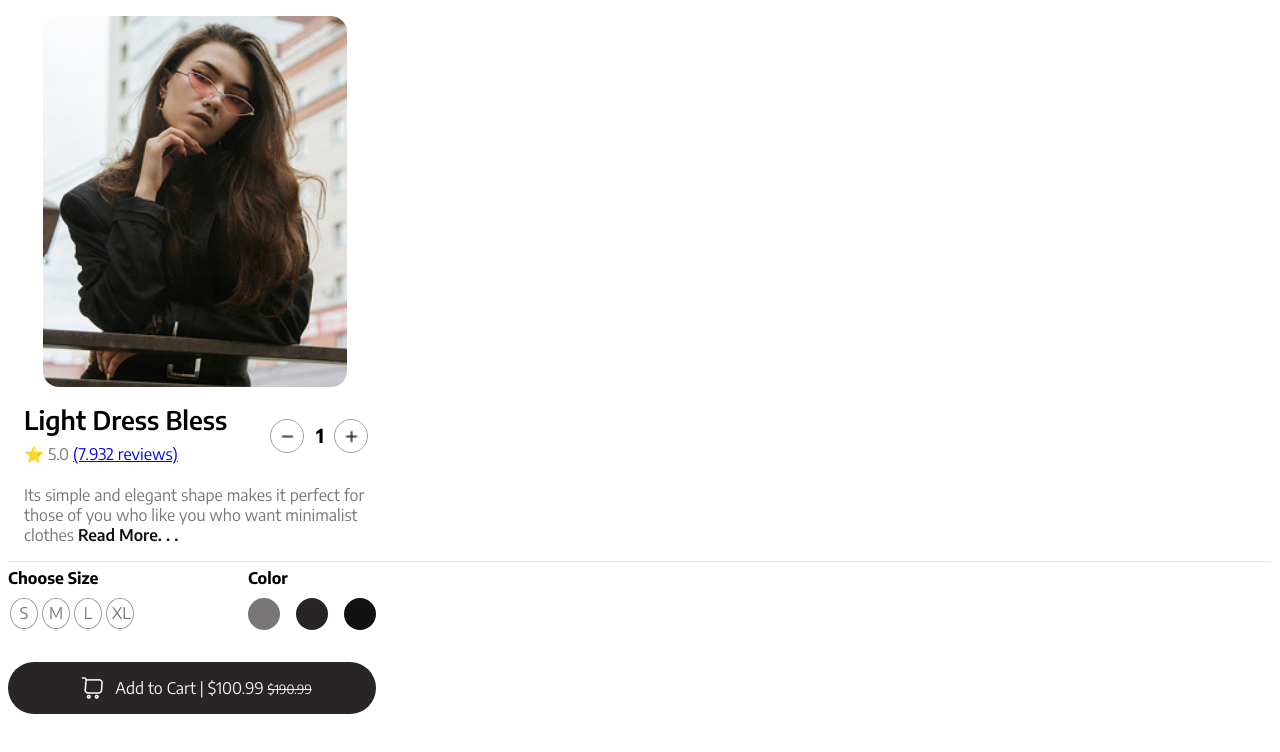
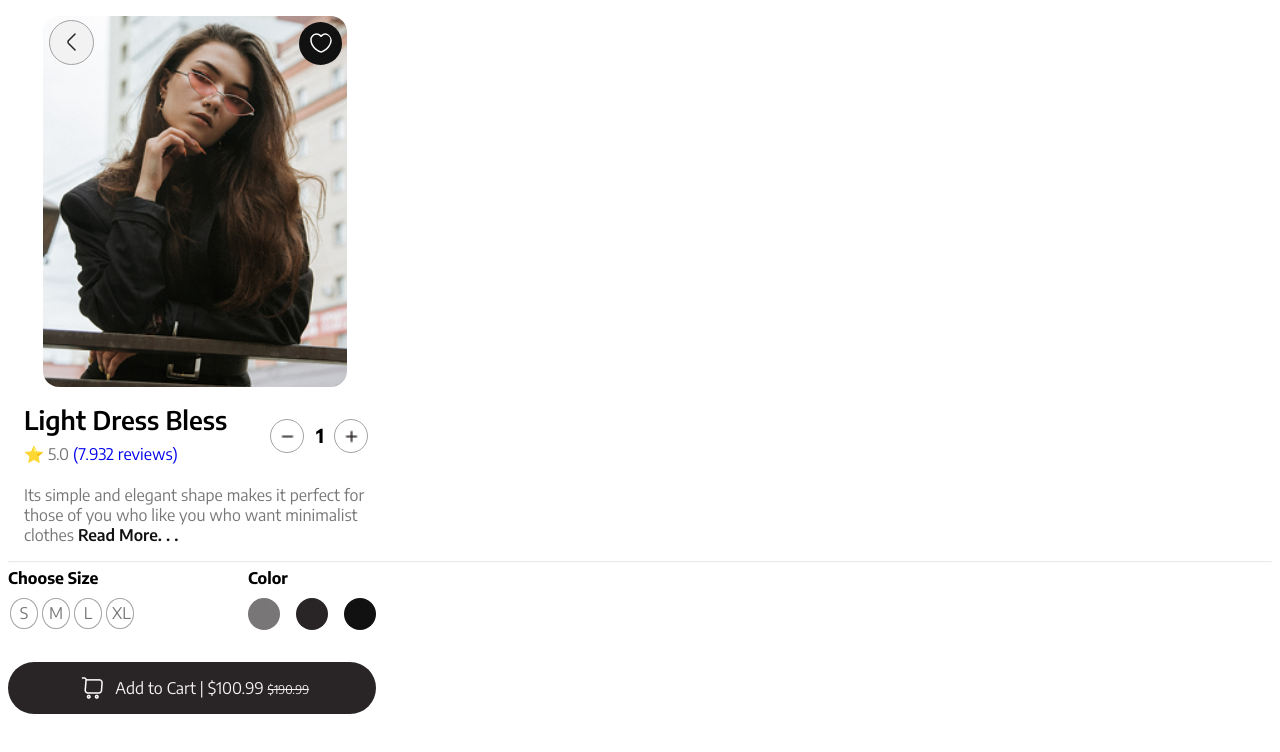
Before and after one commit to AndresFForeroP/Proyecto-final-html-css, a plain HTML site: page carrito.html in a window 1280 px wide. Drawn offline with Linux system fonts and the light colour scheme.

Commit message:
carrito terminado

```diff
--- a/carrito.html
+++ b/carrito.html
@@ -12,6 +12,8 @@
 <body>
     <header>
         <div class="div-imagen">
+            <a href="index.html"><img class="atras" src="img/pagdetalles/atras.png" alt=""></a>
+            <a href=""><img class="corazon" src="img/pagdetalles/corazon.png" alt=""></a>
         </div>
         <div class="grid-a">
             <div>
@@ -60,9 +62,11 @@
             </div>
         </div>
     </header>
-    <section>
-        <img src="img/pagdetalles/shopping-cart.png" alt="">
-        <p>Add to Cart | $100.99 <del>$190.99</del></p>
-    </section>
+    <a href="pago.html">
+        <section>
+            <img src="img/pagdetalles/shopping-cart.png" alt="">
+            <p>Add to Cart | $100.99 <del>$190.99</del></p>
+        </section>
+    </a>
 </body>
 </html>
--- a/css/carrito.css
+++ b/css/carrito.css
@@ -7,9 +7,6 @@
 }
 *{
     font-family: "Encode Sans", sans-serif;
-}
-body {
-    overflow: hidden;
 }
 header{
     .div-imagen{
@@ -21,6 +18,28 @@ header{
         background-image: url(/img/paginainicio/producto2.png);
         background-size: cover;
         background-position-y: -2.9rem;
+        .atras{
+            position: relative;
+            top: 1%;
+            left: 2%;
+            width: 1.5rem;
+            padding: 0.6rem;
+            text-align: center;
+            font-size: 2.5rem;
+            border-radius: 100%;
+            border: 0.3px solid var(--Tercercolor);
+            color: var(--quintocolor);
+            background-color: var(--Cuartocolor);
+        }
+        .corazon{
+            width: 1.5rem;
+            position: relative;
+            top: 1%;
+            left: 68%;
+            padding: 0.6rem;
+            border-radius: 100%;
+            background-color: var(--quintocolor);
+        }
     }
     .grid-a{
         display: grid;
@@ -138,5 +157,8 @@ section p{
     margin-left: -3.3rem;
 }
 section del{
-    font-size: 0.8rem;
+    font-size: 0.75rem;
 }
+a{
+    text-decoration: none;
+}
--- /dev/null
+++ b/css/pago.css
@@ -0,0 +1,10 @@
+:root{
+    --Primercolor: #292526;
+    --Segundocolor: #787676;
+    --Tercercolor: #a3a1a2;
+    --Cuartocolor: #f2f2f2;
+    --quintocolor: #121111;
+}
+*{
+    font-family: "Encode Sans", sans-serif;
+}
```
Also changed, not shown: pago.html (added, +11 -0 lines), img/pagdetalles/atras.png (added), img/pagdetalles/corazon.png (added).
